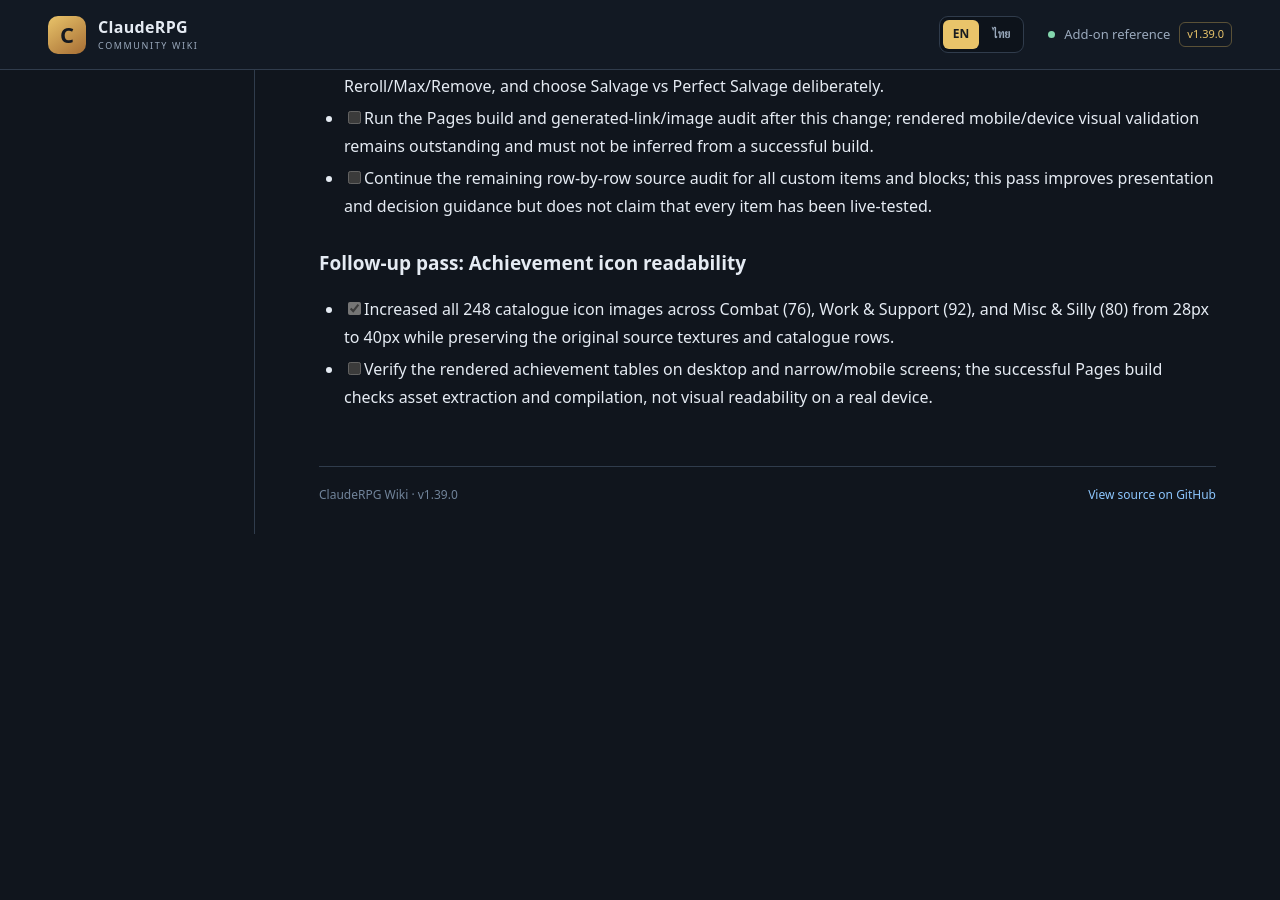
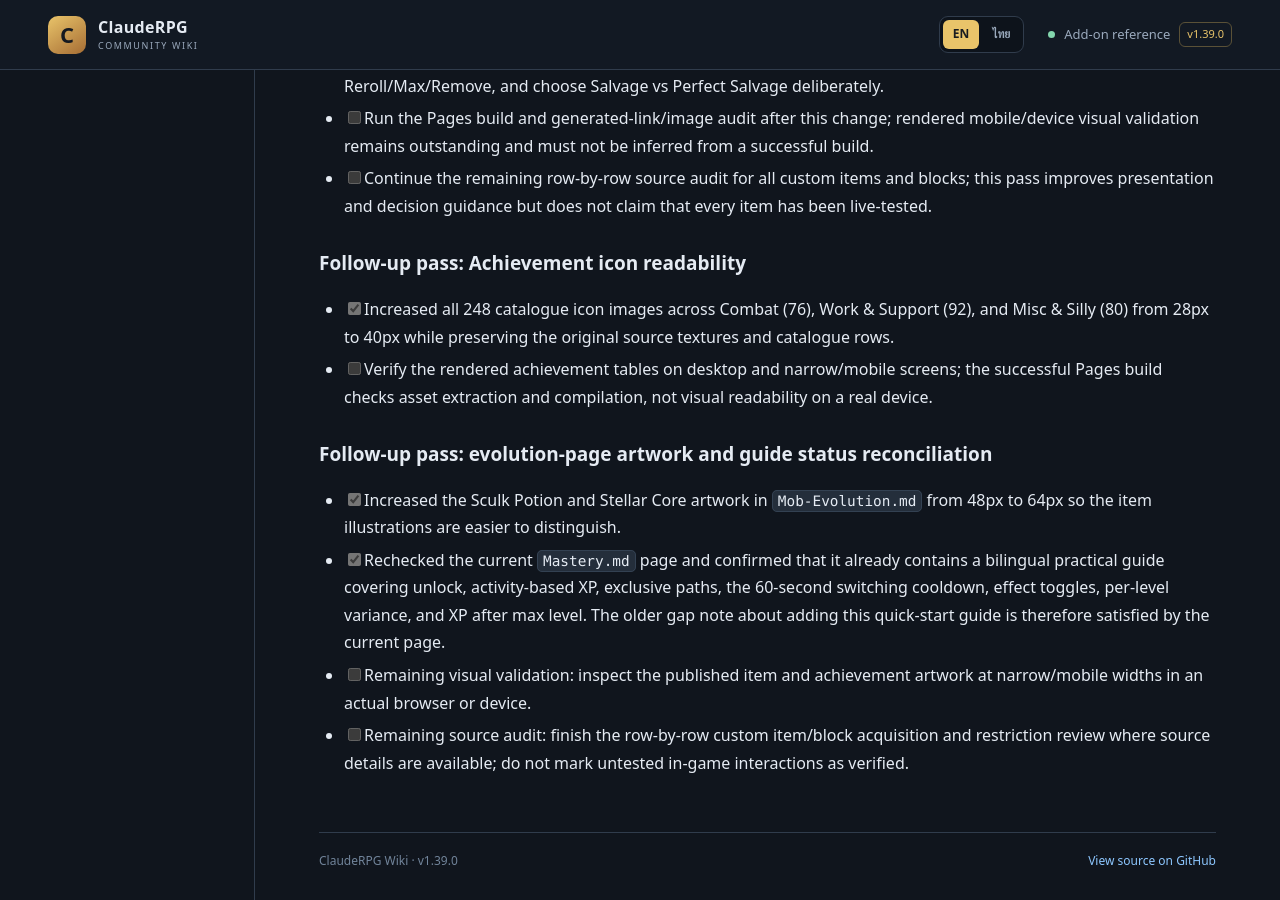
Before and after one commit to miniTorch25/ClaudeRPG-Wiki-V2, a Jekyll site: the page built from CONTENT-GAP-AUDIT.md, in a window 1280 px wide and 900 px high, scrolled down 18200 px. Built offline with Jekyll 4.4.1, drawn with Linux system fonts in a browser that asks for light colours; our own code applies the rules of GitHub Pages for plain Markdown files; before the commit the page ends 18734 px from its top, so only the background shows below that.

Commit message:
Docs: reconcile evolution artwork and Mastery guide status

```diff
--- a/CONTENT-GAP-AUDIT.md
+++ b/CONTENT-GAP-AUDIT.md
@@ -405,3 +405,11 @@ Use these labels in editorial notes while drafting:
 
 - [x] Increased all 248 catalogue icon images across Combat (76), Work & Support (92), and Misc & Silly (80) from 28px to 40px while preserving the original source textures and catalogue rows.
 - [ ] Verify the rendered achievement tables on desktop and narrow/mobile screens; the successful Pages build checks asset extraction and compilation, not visual readability on a real device.
+
+
+### Follow-up pass: evolution-page artwork and guide status reconciliation
+
+- [x] Increased the Sculk Potion and Stellar Core artwork in `Mob-Evolution.md` from 48px to 64px so the item illustrations are easier to distinguish.
+- [x] Rechecked the current `Mastery.md` page and confirmed that it already contains a bilingual practical guide covering unlock, activity-based XP, exclusive paths, the 60-second switching cooldown, effect toggles, per-level variance, and XP after max level. The older gap note about adding this quick-start guide is therefore satisfied by the current page.
+- [ ] Remaining visual validation: inspect the published item and achievement artwork at narrow/mobile widths in an actual browser or device.
+- [ ] Remaining source audit: finish the row-by-row custom item/block acquisition and restriction review where source details are available; do not mark untested in-game interactions as verified.
```
